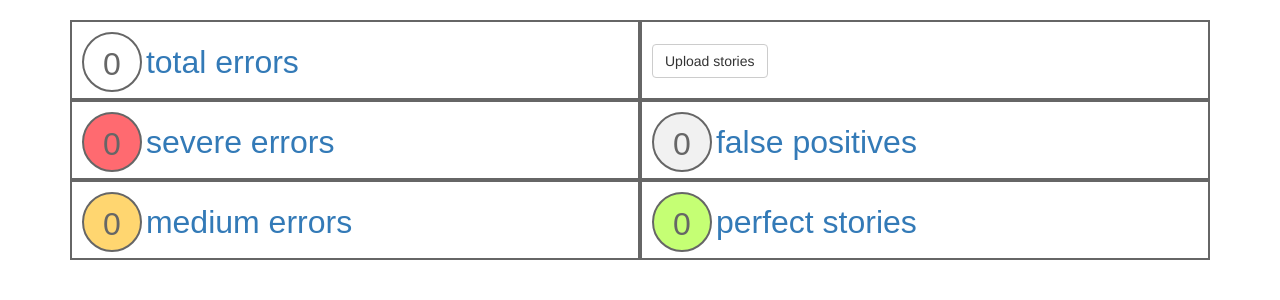
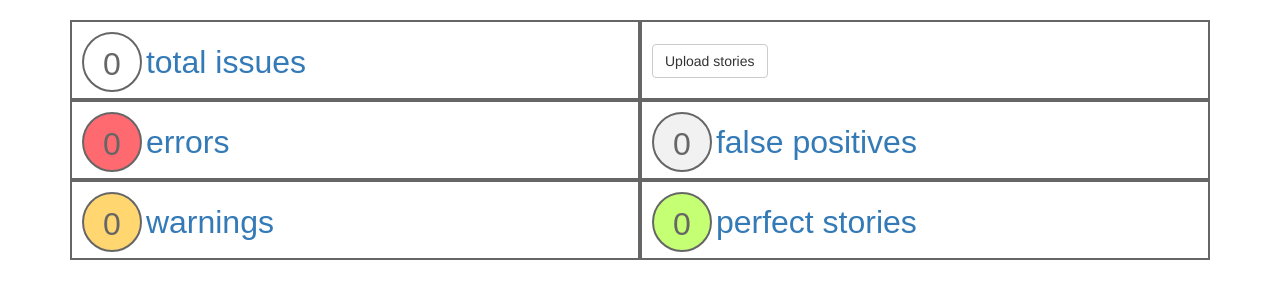
Before and after one commit to gglucass/AQUSA, a Flask app: template app/templates/report.html in a window 1280 px wide. Shown: the part 52-352 px from the top of the page. Run offline with Flask 2, Linux system fonts and the light colour scheme; the template is opened without the code that fills it, so the values that code supplies are empty; parts of the project's set-up code (start-up, migrations or seed data) failed here and were passed over; some libraries are stand-ins or nearby versions.

Commit message:
Rename to warnings/errors/issues

```diff
--- a/app/templates/report.html
+++ b/app/templates/report.html
@@ -10,7 +10,7 @@
         <div class='height-fix'></div>
         <div class='error-circle-content'>{{ project_errors|length }}</div>
       </div>
-      <a href='?' class='error-text'>total errors</a>
+      <a href='?' class='error-text'>total issues</a>
     </div>
   </div>
   <div class='right-error-block'>
--- a/app/templates/story_report.html
+++ b/app/templates/story_report.html
@@ -6,7 +6,7 @@
         <div class='height-fix'></div>
         <div class='error-circle-content'>{{ severe_errors|length }}</div>
       </div>
-      <a href='?severity=high' class='error-text'>severe errors</a>
+      <a href='?severity=high' class='error-text'>errors</a>
     </div>
 
     <div class='error-block'>
@@ -14,7 +14,7 @@
         <div class='height-fix'></div>
         <div class='error-circle-content'>{{ medium_errors|length }}</div>
       </div>
-      <a href='?severity=medium' class='error-text'>medium errors</a>
+      <a href='?severity=medium' class='error-text'>warnings</a>
     </div>
   </div>
 
```
